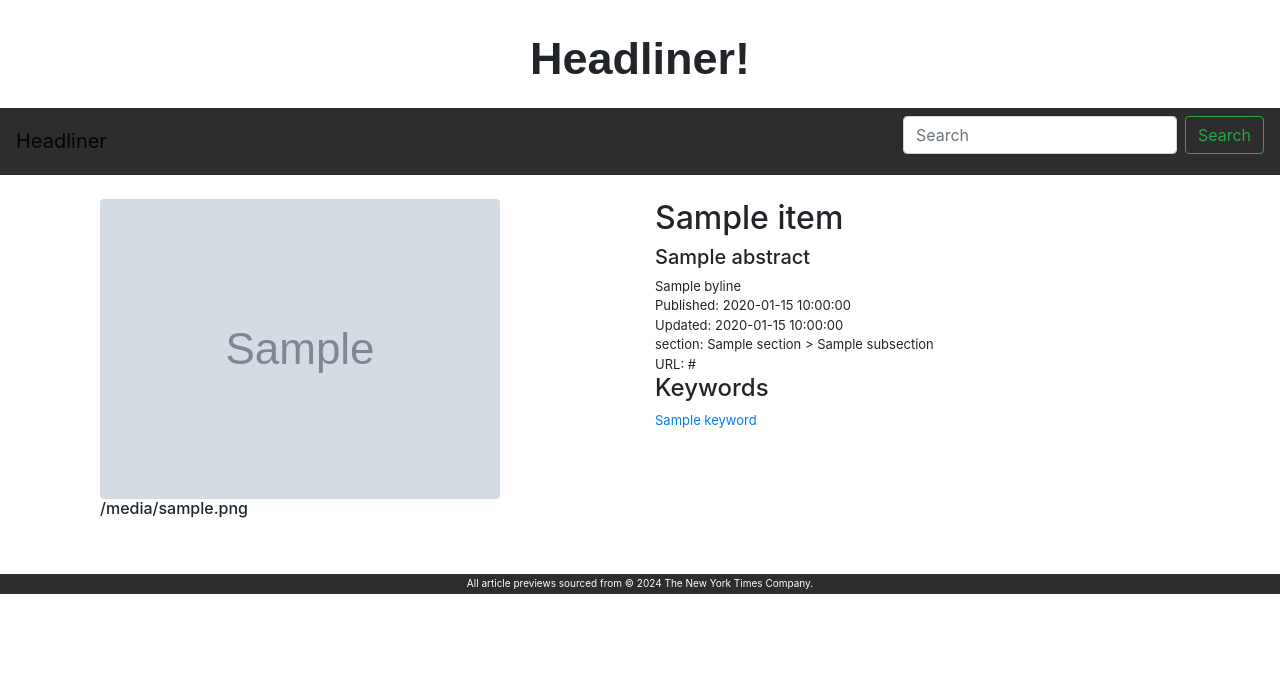
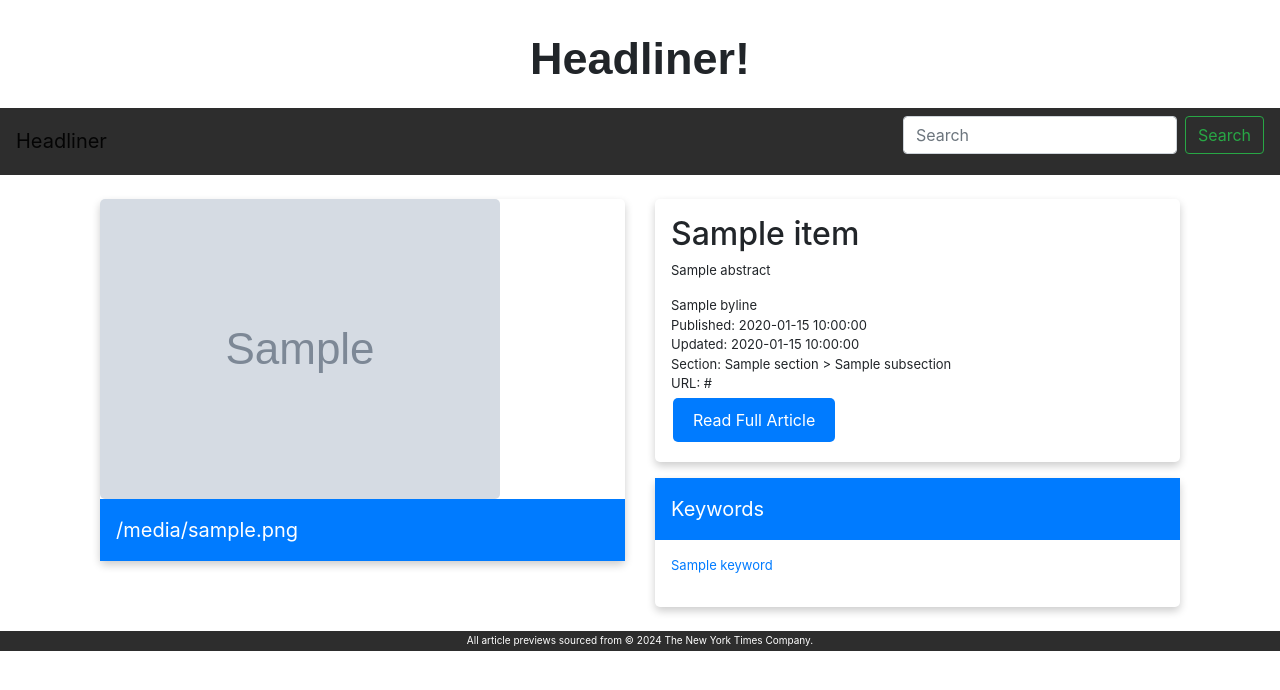
Before and after one commit to sam-braun/nyt-headliner, a Flask app: template templates/view_item.html in a window 1280 px wide. Shown: the top 690 px of the page. Run offline with Flask 3, Linux system fonts and the light colour scheme; the template is opened without the code that fills it: most values are stand-ins (such as "Sample title", 1, 10 or a date in 2020); grey boxes marked "Sample" are stand-in pictures; some libraries are stand-ins or nearby versions; some web fonts are replaced.

Commit message:
newer view template 1.0

```diff
--- a/server.py
+++ b/server.py
@@ -15,21 +15,7 @@ def get_nyt_data():
     data, all_keywords = nyt.get_nyt_data(request_url)
 
 
-@app.route('/')
-def homepage():
-    return render_template('homepage.html')
-
-
-@app.route('/api/featured_items')
-def featured_items():
-    featured = data[:3]
-    return jsonify(featured)
-
-
-@app.route('/search', methods=['GET'])
-def search_results():
-    query = request.args.get('query', '')
-    # matches = []
+def get_matches(query):
     if query:
         cleaned_query = query.lower().strip()
         title_matches = [
@@ -48,29 +34,33 @@ def search_results():
         print(f"Abstract matches: {abstract_matches}")
         print(f"Keyword matches: {keyword_article_matches}")
 
+    return title_matches, abstract_matches, keyword_matches, section_matches
+
+
+@app.route('/')
+def homepage():
+    return render_template('homepage.html')
+
+
+@app.route('/api/featured_items')
+def featured_items():
+    featured = data[:3]
+    return jsonify(featured)
+
+
+@app.route('/search', methods=['GET'])
+def search_results():
+    query = request.args.get('query', '')
+    title_matches, abstract_matches, keyword_article_matches, section_matches = get_matches(
+        query)
+
     return render_template('search_results.html', t_matches=title_matches, a_matches=abstract_matches, kw_matches=keyword_article_matches, s_mateches=section_matches, query=query)
 
 
 @app.route('/search_link/<query>', methods=['GET'])
 def search_results_link(query):
-    # matches = []
-    if query:
-        cleaned_query = query.lower().strip()
-        title_matches = [
-            elem for elem in data if cleaned_query in elem['title'].lower()]
-        abstract_matches = [
-            elem for elem in data if cleaned_query in elem['abstract'].lower()]
-        keyword_matches = [
-            kw for kw in all_keywords if cleaned_query in kw.lower()]
-        keyword_article_matches = [
-            elem for elem in data if any(
-                kw in elem['keywords'] for kw in keyword_matches)]
-        section_matches = [elem for elem in data if cleaned_query in elem['section'].lower(
-        ) or cleaned_query in elem['subsection'].lower()]
-
-        print(f"Title matches: {title_matches}")
-        print(f"Abstract matches: {abstract_matches}")
-        print(f"Keyword matches: {keyword_article_matches}")
+    title_matches, abstract_matches, keyword_article_matches, section_matches = get_matches(
+        query)
 
     return render_template('search_results.html', t_matches=title_matches, a_matches=abstract_matches, kw_matches=keyword_article_matches, s_mateches=section_matches, query=query)
 
--- a/templates/view_item.html
+++ b/templates/view_item.html
@@ -3,7 +3,7 @@
 {% extends "layout.html" %}
 
 {% block content %}
-
+<!--
 <div class="container">
     <div class="row">
         <div class="col-lg-6 mb-4">
@@ -37,6 +37,117 @@
             </div>
         </div>
     </div>
+</div> -->
+
+
+<!-- Custom CSS -->
+<style>
+    .card-custom {
+        box-shadow: 0 4px 8px 0 rgba(0, 0, 0, 0.2);
+        transition: 0.3s;
+        border-radius: 5px;
+        /* 5px rounded corners */
+    }
+
+    .card-custom:hover {
+        box-shadow: 0 8px 16px 0 rgba(0, 0, 0, 0.2);
+    }
+
+    .card-header-custom {
+        background-color: #007bff;
+        /* Bootstrap primary color */
+        color: white;
+        padding: 16px;
+        font-size: 20px;
+    }
+
+    .card-body-custom {
+        padding: 16px;
+    }
+
+    .rounded-img {
+        border-radius: 5px;
+    }
+
+    .btn-custom {
+        background-color: #007bff;
+        /* Bootstrap primary color */
+        color: white;
+        padding: 10px 20px;
+        border: none;
+        border-radius: 5px;
+        text-align: center;
+        text-decoration: none;
+        display: inline-block;
+        font-size: 16px;
+        margin: 4px 2px;
+        transition-duration: 0.4s;
+        cursor: pointer;
+    }
+
+    .btn-custom:hover {
+        background-color: white;
+        color: black;
+        border: 1px solid #007bff;
+    }
+
+    .keyword-list {
+        padding: 0;
+    }
+
+    .keyword-list li {
+        display: inline;
+        /* Make keywords inline */
+        margin-right: 10px;
+    }
+</style>
+
+<div class="container">
+    <div class="row">
+        <!-- Article Image and Caption -->
+        <div class="col-lg-6 mb-4">
+            <div class="card-custom">
+                <img src="{{ item.image }}" class="img-fluid rounded-img" alt="{{ item.title }}">
+                {% if item.image_caption %}
+                <div class="card-header-custom">{{ item.image_caption }}</div>
+                {% endif %}
+            </div>
+        </div>
+        <!-- Article Details -->
+        <div class="col-lg-6">
+            <div class="card-custom">
+                <div class="card-body-custom">
+                    <h2>{{ item.title }}</h2>
+                    <p>{{ item.abstract }}</p>
+                    <div>{{ item.byline }}</div>
+                    <div>Published: {{ item.published_date }}</div>
+                    <div>Updated: {{ item.update_date }}</div>
+                    {% if item.subsection %}
+                    <div>Section: {{ item.section }} > {{ item.subsection }}</div>
+                    {% else %}
+                    <div>Section: {{ item.section }}</div>
+                    {% endif %}
+                    <div>URL: {{ item.url }}</div>
+                    <a href="{{ item.url }}" class="btn-custom">Read Full Article</a>
+                </div>
+            </div>
+
+            <!-- Keywords -->
+            <div class="mt-3 card-custom">
+                <div class="card-header-custom">Keywords</div>
+                <div class="card-body-custom">
+                    <ul class="keyword-list">
+                        {% for keyword in item.keywords %}
+                        <li><a href="/search_link/{{ keyword }}">{{ keyword }}</a></li>
+                        {% endfor %}
+                    </ul>
+                </div>
+            </div>
+        </div>
+    </div>
 </div>
 
+<!-- Link to Bootstrap JS -->
+<script src="path/to/bootstrap.bundle.min.js"></script>
+
 {% endblock %}
```
